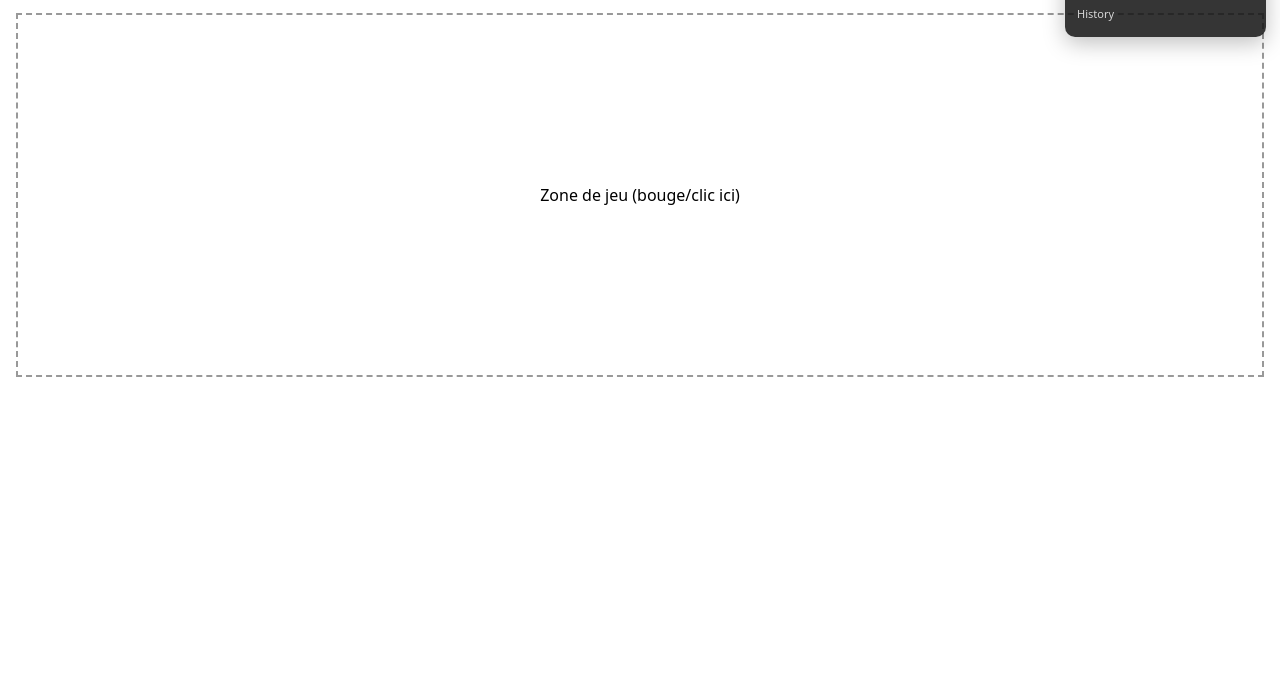
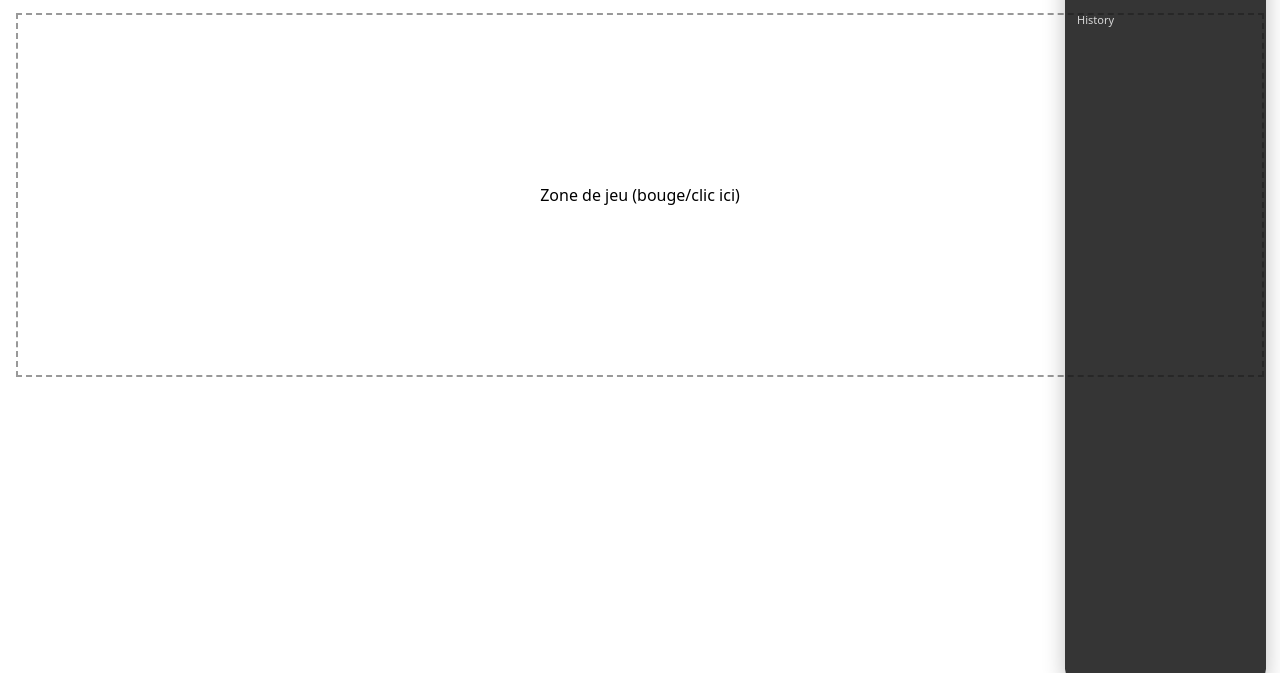
Before and after one commit to polo1093/Dectection_bot_clic, a plain HTML site: page static/index.html in a window 1280 px wide. Shown: the part 127-800 px from the top of the page. Drawn offline with Linux system fonts and the light colour scheme.

Commit message:
Expand history panel height

```diff
--- a/static/style.css
+++ b/static/style.css
@@ -19,6 +19,9 @@ body { font-family: system-ui, -apple-system, Segoe UI, Roboto, sans-serif; marg
   border-radius: 10px;
   min-width: 160px;
   box-shadow: 0 6px 22px rgba(0,0,0,0.25);
+  display: flex;
+  flex-direction: column;
+  height: calc(100vh - 28px);
 }
 #botRiskOverlay.risk-low { background: rgba(20,20,20,0.86); }
 #botRiskOverlay.risk-mid { background: rgba(196, 108, 0, 0.92); }
@@ -38,7 +41,8 @@ body { font-family: system-ui, -apple-system, Segoe UI, Roboto, sans-serif; marg
 
 #botRiskHistory {
   margin-top: 6px;
-  max-height: 160px;
+  flex: 1;
+  max-height: none;
   overflow: auto;
   font-size: 11px;
   line-height: 1.25;
```
